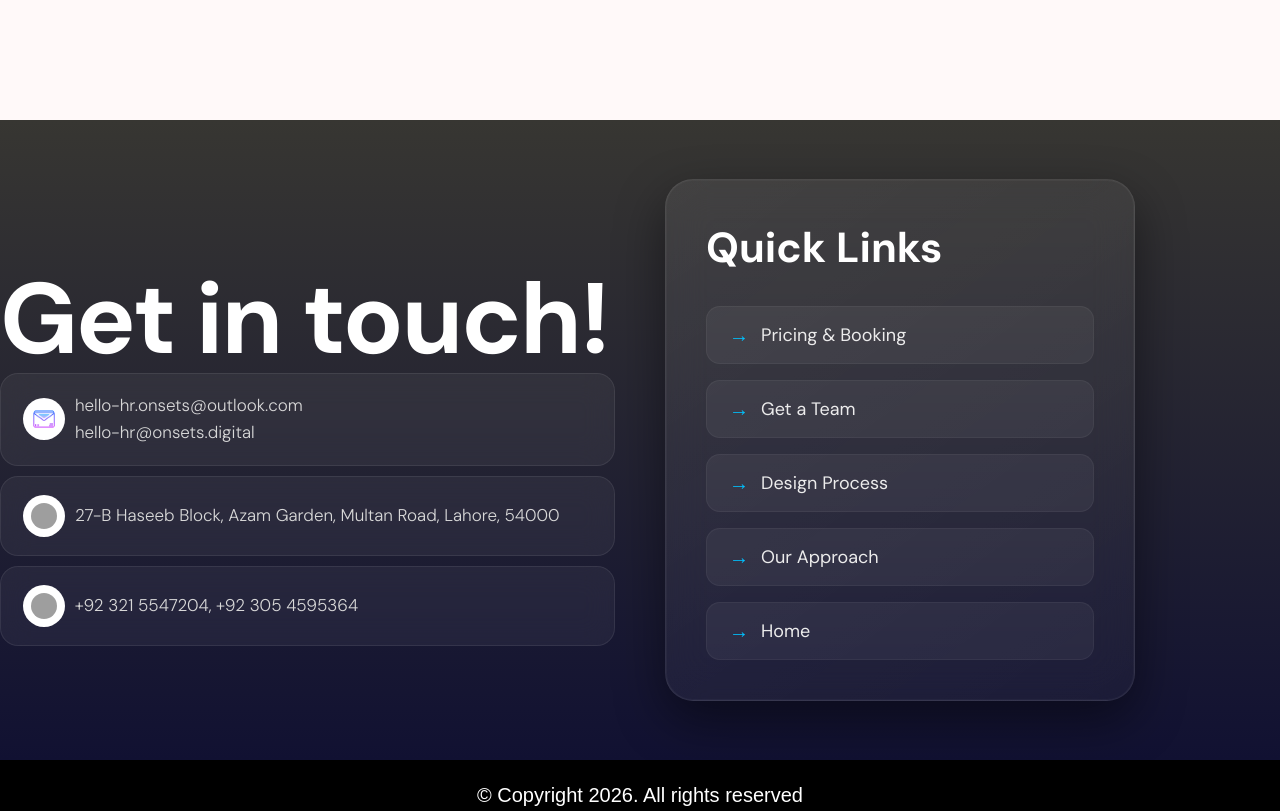
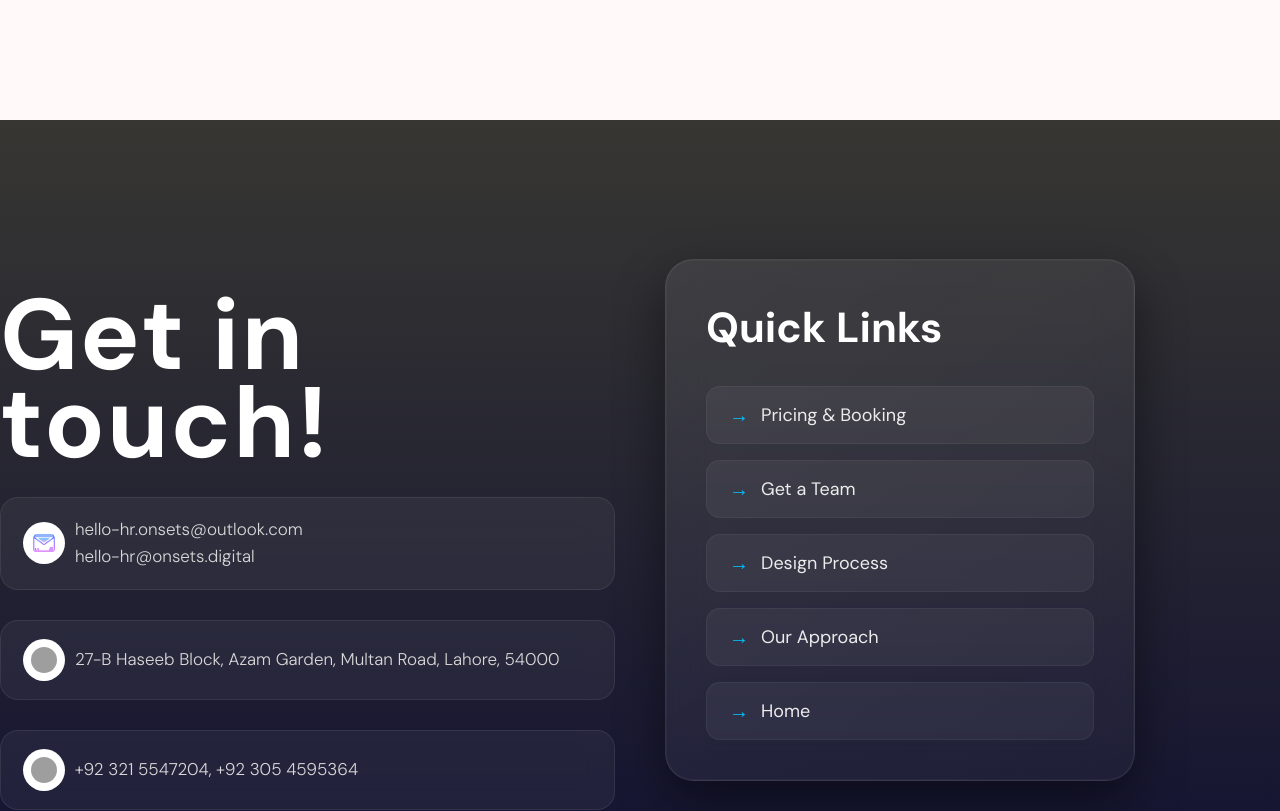
Before and after one commit to faizanshk22/BusinessProject, a React (Vite) app: page / in a window 1280 px wide. Shown: the part 10940-11751 px from the top of the page. Built offline with nearby package versions, Linux system fonts and the light colour scheme; grey boxes are pictures that could not be loaded.

Commit message:
layout fixed

```diff
--- a/src/components/GetStarted/GetStarted.scss
+++ b/src/components/GetStarted/GetStarted.scss
@@ -1,6 +1,6 @@
 @import "../../app.scss";
 .contactDiv{
-  height: 80vh;
+  height: 100vh;
   max-width: 100%;
 background: linear-gradient(180deg, #373632, #111132);
   scroll-snap-align: center;
@@ -32,7 +32,7 @@ background: linear-gradient(180deg, #373632, #111132);
       }
 
     .textContainer{
-      margin-top: 60px;
+      margin-top: 100px;
       margin-bottom: 20px;
         flex: 1;
         display: flex;
@@ -250,7 +250,7 @@ background: linear-gradient(180deg, #373632, #111132);
 //   margin-bottom: 20px;
 // }
 .map{
-    margin-top: 0;
+    margin-bottom: 60px;
 
   @include mobile {
     margin-top: 60px;
--- a/src/components/contact/contact.scss
+++ b/src/components/contact/contact.scss
@@ -1,7 +1,7 @@
 @import "../../app.scss";
 
 .contactDiv {
-  height: 80vh;
+  min-height: 100vh;
   max-width: 100%;
   scroll-snap-align: center;
   scroll-snap-stop: always;
@@ -55,11 +55,13 @@
         line-height: 82px;
         color: #fff;
         font-weight: 700;
-        letter-spacing: -2px;
+        letter-spacing: 2px;
+        margin-bottom: 20px;
 
         @include mobile {
           font-size: 40px;
           line-height: 1.2;
+          margin-bottom: none;
         }
       }
 
@@ -77,6 +79,7 @@
         backdrop-filter: blur(15px);
 
         transition: 0.35s ease;
+        margin-bottom: 20px;
 
         &:hover {
           transform: translateY(-5px);
```
